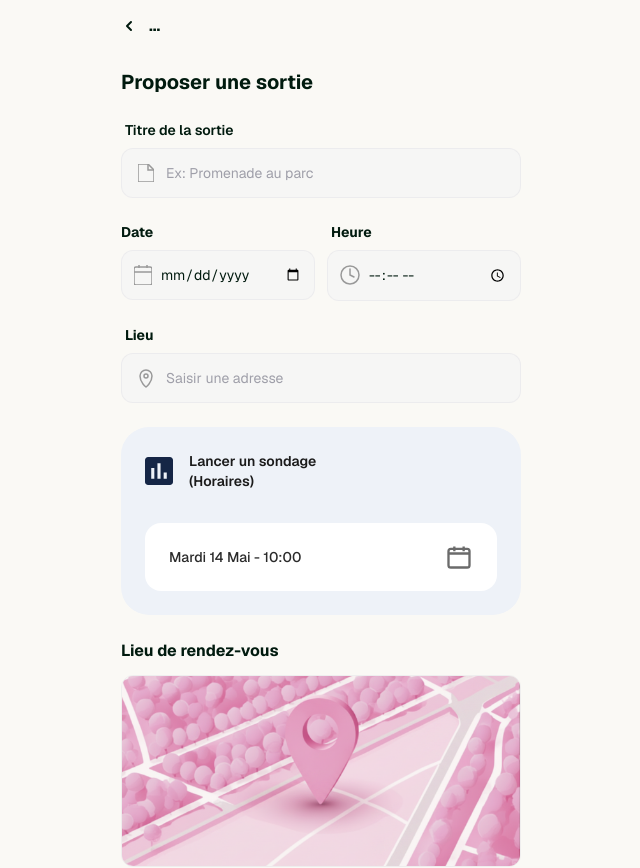
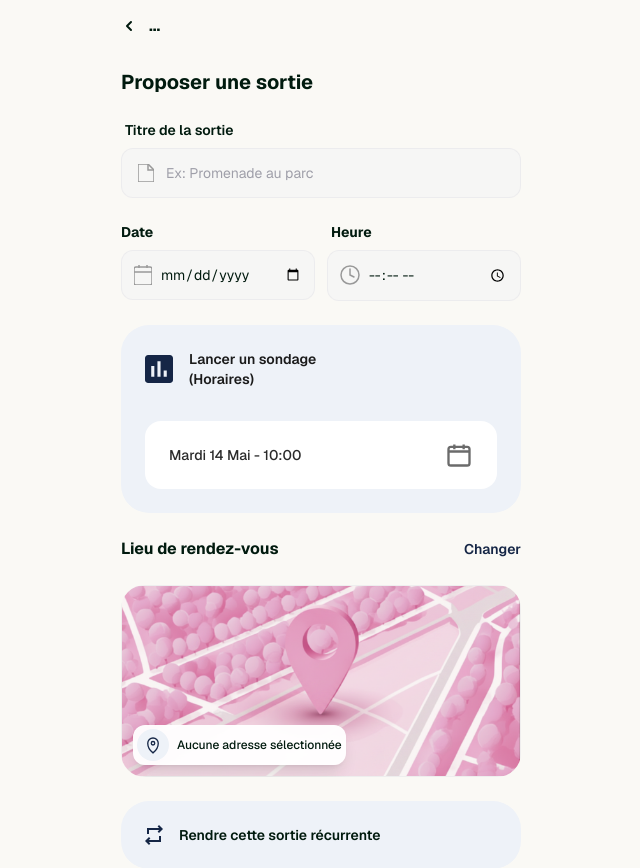
Before and after one commit to Mue-Agency/Passerelle, a Next.js app: page /front/sorti in a window 1280 px wide. Shown: the top 868 px of the page, without its empty margins (319-959 px from the left). Built offline with nearby package versions, Linux system fonts and the light colour scheme; no server answers.

Commit message:
[update] front again v2

```diff
--- a/src/app/front/discu/page.tsx
+++ b/src/app/front/discu/page.tsx
@@ -110,7 +110,8 @@ export default function DiscussionPage() {
   }
 
   return (
-    <div className="w-full h-dvh flex justify-center bg-[#FAF9F5] font-sans dark:bg-black overflow-hidden">
+    // <div className="w-full h-dvh flex justify-center bg-[#FAF9F5] font-sans dark:bg-black overflow-hidden">
+      <div className="w-full h-dvh flex justify-center overflow-hidden font-sans bg-gradient-to-t from-pink-200/40 via-pink-100/20 to-[#FAF9F5] dark:bg-black">
       <main className="flex w-full max-w-md h-full flex-col relative">
 
         {/* EN-TÊTE — h-[52px], border-b, px-[20px] */}
@@ -125,7 +126,7 @@ export default function DiscussionPage() {
 
           {/* Carte de bienvenue — px-[32px] intérieur, card p-[16px], rounded-[12px] */}
           <div className="px-[32px]">
-            <div className="flex flex-col gap-[24px] items-start p-[16px] bg-white dark:bg-zinc-900 rounded-[12px] w-full">
+            <div className="flex flex-col gap-[24px] items-start p-[16px] bg-[#E3EBF9] dark:bg-zinc-900 rounded-[12px] w-full">
               <div className="w-full flex flex-col gap-[16px] text-center text-[#001A0E] dark:text-zinc-50">
                 <h2 className="text-[18px] font-bold leading-normal">
                   Bienvenue dans le groupe !
@@ -140,7 +141,7 @@ export default function DiscussionPage() {
                 </p>
                 <button
                   onClick={() => router.push("/front/sorti")}
-                  className="w-full flex items-center justify-center gap-[12px] border-2 border-[#426200] rounded-[8px] px-[24px] py-[8px] text-[16px] font-semibold text-[#426200] hover:bg-[#426200]/5 transition cursor-pointer"
+                  className="w-full flex items-center justify-center gap-[12px] border-2 border-[#152646] rounded-[8px] px-[24px] py-[8px] text-[16px] font-semibold text-[#152646] hover:bg-[#152646]/5 transition cursor-pointer bg-white "
                 >
                   <svg xmlns="http://www.w3.org/2000/svg" width="19" height="20" viewBox="0 0 19 20" fill="none">
                     <path fillRule="evenodd" clipRule="evenodd" d="M14 17V20H16V17H19V15H16V12H14V15H11V17H14ZM0.5875 17.4125C0.979167 17.8042 1.45 18 2 18H9V16H2V8H14V10.025H16V4C16 3.45 15.8042 2.97917 15.4125 2.5875C15.0208 2.19583 14.55 2 14 2H13V0H11V2H5V0H3V2H2C1.45 2 0.979167 2.19583 0.5875 2.5875C0.195833 2.97917 0 3.45 0 4V16C0 16.55 0.195833 17.0208 0.5875 17.4125ZM14 6H2V4H14V6Z" fill="currentColor" />
@@ -194,13 +195,8 @@ export default function DiscussionPage() {
             onClick={() => router.push("/front/sorti")}
             className="w-[35px] h-[36px] flex items-center justify-center text-[#424843] dark:text-zinc-300 hover:opacity-70 transition cursor-pointer flex-shrink-0"
           >
-            <svg xmlns="http://www.w3.org/2000/svg" width="22" height="22" viewBox="0 0 24 24" fill="none" stroke="currentColor" strokeWidth="2" strokeLinecap="round" strokeLinejoin="round">
-              <rect x="3" y="4" width="18" height="18" rx="2" ry="2" />
-              <line x1="16" y1="2" x2="16" y2="6" />
-              <line x1="8" y1="2" x2="8" y2="6" />
-              <line x1="3" y1="10" x2="21" y2="10" />
-              <line x1="12" y1="14" x2="12" y2="20" />
-              <line x1="9" y1="17" x2="15" y2="17" />
+            <svg xmlns="http://www.w3.org/2000/svg" width="19" height="20" viewBox="0 0 19 20" fill="none">
+              <path fillRule="evenodd" clip-rule="evenodd" d="M14 17V20H16V17H19V15H16V12H14V15H11V17H14ZM0.5875 17.4125C0.979167 17.8042 1.45 18 2 18H9V16H2V8H14V10.025H16V4C16 3.45 15.8042 2.97917 15.4125 2.5875C15.0208 2.19583 14.55 2 14 2H13V0H11V2H5V0H3V2H2C1.45 2 0.979167 2.19583 0.5875 2.5875C0.195833 2.97917 0 3.45 0 4V16C0 16.55 0.195833 17.0208 0.5875 17.4125ZM14 6H2V4H14V6Z" fill="#152646"/>
             </svg>
           </button>
 
@@ -217,7 +213,7 @@ export default function DiscussionPage() {
             <button
               type="submit"
               disabled={!newMessage.trim() || !groupId}
-              className="w-[52px] h-[52px] rounded-full bg-[#426200] text-white hover:opacity-90 transition flex items-center justify-center flex-shrink-0 cursor-pointer disabled:opacity-50"
+              className="w-[52px] h-[52px] rounded-full bg-[#152646] text-white hover:opacity-90 transition flex items-center justify-center flex-shrink-0 cursor-pointer disabled:opacity-50"
             >
               <svg xmlns="http://www.w3.org/2000/svg" width="19" height="16" viewBox="0 0 24 24" fill="none" stroke="currentColor" strokeWidth="2.5" strokeLinecap="round" strokeLinejoin="round" className="translate-x-[2px]">
                 <line x1="22" y1="2" x2="11" y2="13" />
@@ -256,8 +252,8 @@ function MessageItem({ msg, isMe }: { msg: MessageOut; isMe: boolean }) {
       )}
       <div className={`max-w-[286px] rounded-[12px] p-[16px] drop-shadow-[0px_1px_1px_rgba(0,0,0,0.05)] flex gap-[8px] items-end ${
         isMe
-          ? "bg-[#426200] text-white rounded-tl-[12px] rounded-bl-[12px] rounded-br-[12px] rounded-tr-none"
-          : "bg-white dark:bg-zinc-900 text-[#1B1C1A] dark:text-zinc-50 rounded-tr-[12px] rounded-bl-[12px] rounded-br-[12px] rounded-tl-none"
+          ? "bg-[#152546] text-white rounded-tl-[12px] rounded-bl-[12px] rounded-br-[12px] rounded-tr-none"
+          : "bg-white dark:bg-zinc-900 text-[#E3EBF9] dark:text-zinc-50 rounded-tr-[12px] rounded-bl-[12px] rounded-br-[12px] rounded-tl-none"
       }`}>
         <p className="break-words leading-normal text-[16px] flex-1 min-w-0">{msg.content}</p>
         <span className={`text-[12px] leading-[18px] whitespace-nowrap flex-shrink-0 ${isMe ? "text-white/70" : "text-[#727973]"}`}>
@@ -363,7 +359,7 @@ function OutingCard({ msg, isMe }: { msg: MessageOut; isMe: boolean }) {
           <button
             onClick={handleJoin}
             disabled={isActing}
-            className="w-full rounded-[8px] bg-[#426200] text-white text-[16px] font-semibold py-[8px] px-[24px] hover:opacity-90 transition disabled:opacity-50 cursor-pointer text-center"
+            className="w-full rounded-[8px] bg-[#152646] text-white text-[16px] font-semibold py-[8px] px-[24px] hover:opacity-90 transition disabled:opacity-50 cursor-pointer text-center"
           >
             {isActing ? "..." : "Continuer"}
           </button>
--- a/src/app/front/sorti/page.tsx
+++ b/src/app/front/sorti/page.tsx
@@ -167,9 +167,9 @@ function SortieContent() {
                 Suggestion
               </p>
               <div className="flex items-center gap-4 bg-white dark:bg-zinc-900 border border-zinc-200/50 dark:border-zinc-800 rounded-2xl p-4 shadow-xs">
-                <div className="w-16 h-16 rounded-2xl bg-[#E8F0D0] flex items-center justify-center flex-shrink-0">
-                  <svg width="23" height="23" viewBox="0 0 24 24" fill="none">
-                    <path d="M18 8h1a4 4 0 010 8h-1M2 8h16v9a4 4 0 01-4 4H6a4 4 0 01-4-4V8zM6 1v3M10 1v3M14 1v3" stroke="#426200" strokeWidth="2" strokeLinecap="round" strokeLinejoin="round" />
+                <div className="w-16 h-16 rounded-2xl bg-[#C7D7F3] flex items-center justify-center flex-shrink-0">
+                  <svg xmlns="http://www.w3.org/2000/svg" width="23" height="23" viewBox="0 0 23 23" fill="none">
+                    <path d="M0 22.5V20H20V22.5H0ZM5 17.5C3.625 17.5 2.44792 17.0104 1.46875 16.0312C0.489583 15.0521 0 13.875 0 12.5V0H20C20.6875 0 21.276 0.244792 21.7656 0.734375C22.2552 1.22396 22.5 1.8125 22.5 2.5V6.25C22.5 6.9375 22.2552 7.52604 21.7656 8.01562C21.276 8.50521 20.6875 8.75 20 8.75H17.5V12.5C17.5 13.875 17.0104 15.0521 16.0312 16.0312C15.0521 17.0104 13.875 17.5 12.5 17.5H5ZM5 15H12.5C13.1875 15 13.776 14.7552 14.2656 14.2656C14.7552 13.776 15 13.1875 15 12.5V2.5H2.5V12.5C2.5 13.1875 2.74479 13.776 3.23438 14.2656C3.72396 14.7552 4.3125 15 5 15ZM17.5 6.25H20V2.5H17.5V6.25Z" fill="#152646"/>
                   </svg>
                 </div>
                 <div className="flex-1 min-w-0">
@@ -188,7 +188,7 @@ function SortieContent() {
                 <button
                   type="button"
                   onClick={applySuggestion}
-                  className="w-10 h-10 rounded-full bg-[#426200] text-white flex items-center justify-center flex-shrink-0 hover:opacity-90 transition cursor-pointer"
+                  className="w-10 h-10 rounded-full bg-[#152646] text-white flex items-center justify-center flex-shrink-0 hover:opacity-90 transition cursor-pointer"
                 >
                   <svg width="14" height="14" viewBox="0 0 14 14" fill="none">
                     <path d="M7 0v14M0 7h14" stroke="currentColor" strokeWidth="2.5" strokeLinecap="round" />
@@ -258,7 +258,7 @@ function SortieContent() {
             </div>
 
             {/* Lieu */}
-            <div className="flex flex-col gap-2">
+            {/* <div className="flex flex-col gap-2">
               <label className="text-sm font-bold text-[#001A0E] dark:text-zinc-200 pl-1">
                 Lieu
               </label>
@@ -275,7 +275,7 @@ function SortieContent() {
                   className="w-full bg-transparent outline-none text-sm text-[#001A0E] dark:text-zinc-100 placeholder-zinc-400"
                 />
               </div>
-            </div>
+            </div> */}
 
             {/* Sondage Horaires */}
             <div className="rounded-[28px] bg-[#EEF2F8] p-6">
@@ -349,15 +349,55 @@ function SortieContent() {
             </div>
 
         {/* Lieu de rendez-vous */}
-            <div className="flex flex-col gap-3">
+        <div className="flex items-center justify-between">
           <p className="text-base font-bold text-[#001A0E] dark:text-zinc-200">
             Lieu de rendez-vous
           </p>
+
+          <button
+            type="button"
+            className="text-sm font-semibold text-[#152646] hover:opacity-70 transition"
+          >
+            Changer
+          </button>
+        </div>
+
+        <div className="relative overflow-hidden rounded-3xl">
+          {/* Image */}
           <img
             src="/LIEURDV.png"
-                alt="Carte du lieu de rendez-vous"
+            alt="Lieu"
             className="w-full h-48 object-cover rounded-xl border border-zinc-200/50 dark:border-zinc-800"
           />
+
+          {/* Carte adresse */}
+          <div className="absolute bottom-3 left-3">
+            <div className="flex items-center gap-2 rounded-xl bg-white/95 px-1 py-1 shadow-lg backdrop-blur">
+              <div className="flex h-8 w-8 items-center justify-center rounded-full bg-[#EEF2F8] flex-shrink-0">
+                <svg
+                  width="14"
+                  height="18"
+                  viewBox="0 0 16 20"
+                  fill="none"
+                >
+                  <path
+                    d="M8 10a2 2 0 100-4 2 2 0 000 4z"
+                    stroke="#152646"
+                    strokeWidth="1.5"
+                  />
+                  <path
+                    d="M8 19s6-4.5 6-11A6 6 0 002 8c0 6.5 6 11 6 11z"
+                    stroke="#152646"
+                    strokeWidth="1.5"
+                  />
+                </svg>
+              </div>
+
+              <p className="truncate text-xs font-medium text-[#001A0E]">
+                {location || "Aucune adresse sélectionnée"}
+              </p>
+            </div>
+          </div>
         </div>
 
             {/* Sortie récurrente */}
--- a/src/app/services/groups.service.ts
+++ b/src/app/services/groups.service.ts
@@ -1,6 +1,9 @@
 import { apiUrl, authHeaders, handleResponse } from "./_http";
 
 type GroupOut = { id: string; name: string };
+type MemberOut = { id: string; firstName: string; lastName: string };
+
+type GroupMembersOut = { members: MemberOut[] };
 
 export const groupsService = {
   async getGroup(groupId: string) {
@@ -9,4 +12,11 @@ export const groupsService = {
     });
     return handleResponse<GroupOut>(res);
   },
+
+  async getGroupMembers(groupId: string) {
+    const res = await fetch(apiUrl(`/api/groups/${groupId}/members`), {
+      headers: authHeaders(),
+    });
+    return handleResponse<GroupMembersOut>(res);
+  },
 };
```
Also changed, not shown: src/app/front/bienvenue/page.tsx (+17 -18 lines), src/app/front/page.tsx (+2 -2 lines), 1 other file (tests, documents, lock files or other folders). Lines whose indentation alone changed are shown as unchanged.
